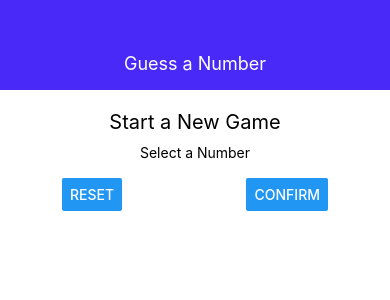
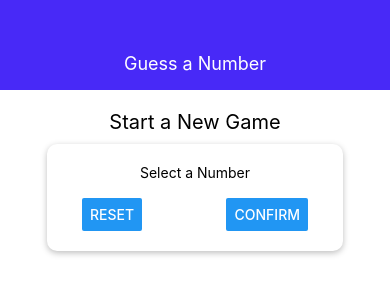
Before and after one commit to Belchenkov/rn-guess-number, a React Native app: screen / in a window 390 px wide. Shown: the top 300 px of the page. Built offline with nearby package versions, Linux system fonts and the light colour scheme.

Commit message:
Styling a Card Container

```diff
--- a/screens/StartGameScreen.js
+++ b/screens/StartGameScreen.js
@@ -30,7 +30,18 @@ const styles = StyleSheet.create({
     inputContainer: {
         width: 300,
         maxWidth: '80%',
-        alignItems: 'center'
+        alignItems: 'center',
+        shadowColor: 'black',
+        shadowOffset: {
+            width: 0,
+            height: 2
+        },
+        shadowRadius: 6,
+        shadowOpacity: 0.26,
+        backgroundColor: 'white',
+        elevation: 8,
+        padding: 20,
+        borderRadius: 10
     },
     buttonContainer: {
         flexDirection: 'row',
```
